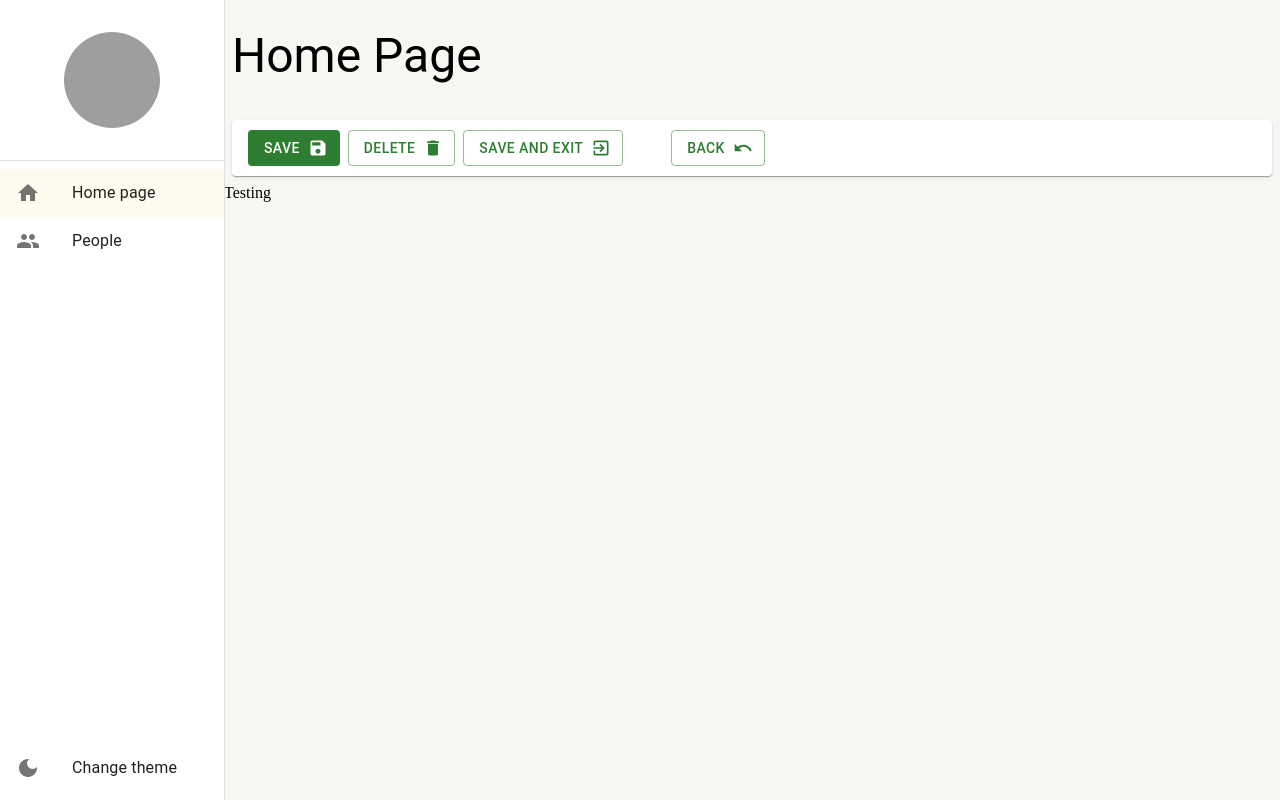
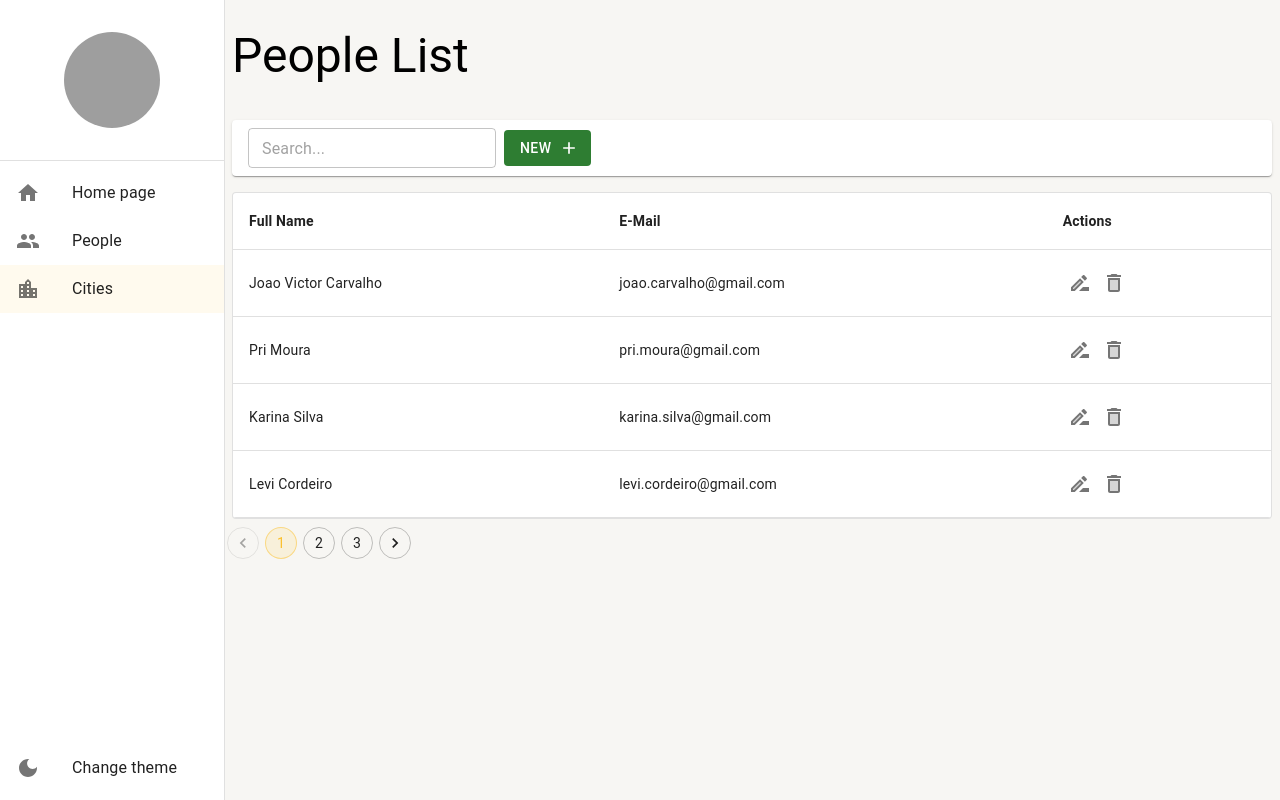
Before and after one commit to Joaovcarvalho23/CityPeople_Manager, a React (Create React App) app: page /city in a window 1280 px wide. Before the commit this address led to /home-page. Built offline with nearby package versions, Linux system fonts and the light colour scheme; data requests are answered from the project's data file; grey boxes are pictures that could not be loaded.

Commit message:
add rotas de city

```diff
--- a/src/routes/index.tsx
+++ b/src/routes/index.tsx
@@ -18,6 +18,11 @@ export const AppRoutes = () => {
         icon: 'people',
         path: '/people',
         label: 'People'
+      },
+      {
+        icon: 'city_icon',
+        path: '/city',
+        label: 'Cities'
       }
     ]);
   },[]);
@@ -28,6 +33,9 @@ export const AppRoutes = () => {
       <Route path="/people/details/:id" element={<PeopleDetails />} />
       <Route path="/people" element={<PeopleListing />} />
 
+      <Route path="/city/details/:id" element={<PeopleDetails />} />
+      <Route path="/city" element={<PeopleListing />} />
+
       <Route path="*" element={<Navigate to="/home-page"/>}/>
     </Routes>
   );
--- a/src/shared/components/menu_lateral/MenuLateral.tsx
+++ b/src/shared/components/menu_lateral/MenuLateral.tsx
@@ -26,7 +26,7 @@ interface IMenuLateralProps {
 
 const validIcons: { [key: string]: React.ElementType } = {
   home: Home,
-  location_city: LocationCityIcon,
+  city_icon: LocationCityIcon,
   people: GroupIcon
 };
 
```
